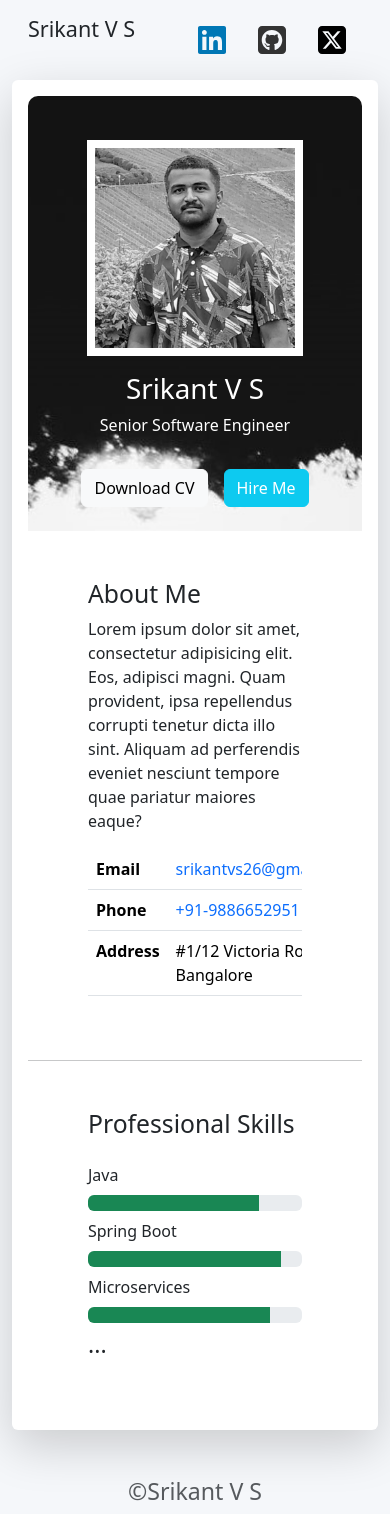
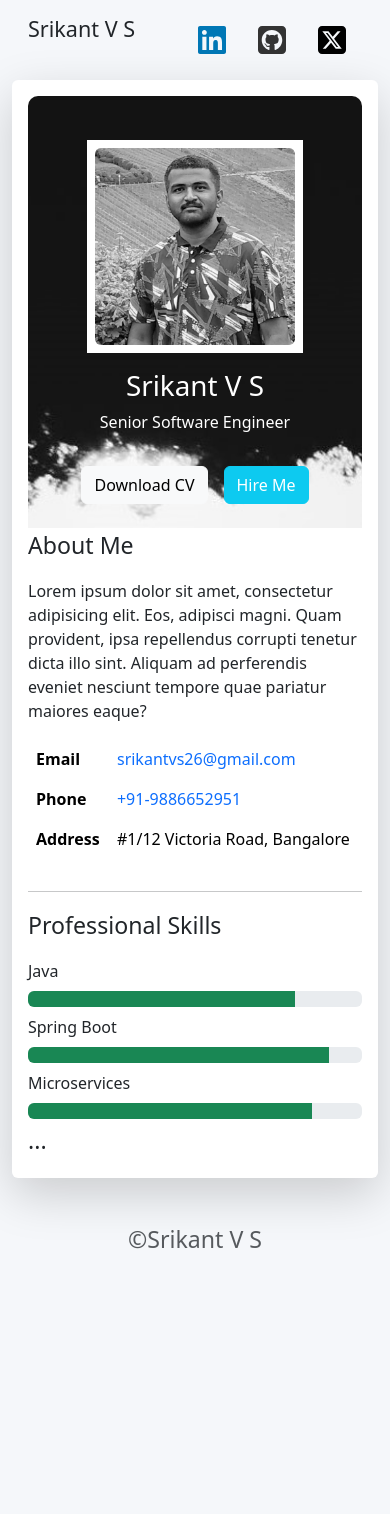
Before and after one commit to srikantvs26/codespaces-react, a React (Vite) app: page / in a window 390 px wide. After the commit the page ends 1262 px from the top, so only its background shows below. Built offline with nearby package versions, Linux system fonts and the light colour scheme.

Commit message:
made the page responsive for mobile screens.

```diff
--- a/src/App.jsx
+++ b/src/App.jsx
@@ -1,12 +1,12 @@
-import './App.css';
-import 'bootstrap/dist/css/bootstrap.min.css';
-import logo from './logo.svg';
-import profilePic from './assets/profilePic.jpg';
-import { useEffect } from 'react';
-import AOS from 'aos';
-import 'aos/dist/aos.css';
-import Header from './Header';
-import { Footer } from './Footer';
+import "./App.css";
+import "bootstrap/dist/css/bootstrap.min.css";
+import logo from "./logo.svg";
+import profilePic from "./assets/profilePic.jpg";
+import { useEffect } from "react";
+import AOS from "aos";
+import "aos/dist/aos.css";
+import Header from "./Header";
+import { Footer } from "./Footer";
 
 function App() {
   useEffect(() => {
@@ -33,6 +33,7 @@ function App() {
                       alt="profile picture"
                       height="200"
                       width="200"
+                      className="img-fluid rounded"
                     />
                   </div>
                 </div>
@@ -70,9 +71,9 @@ function App() {
                 </div>
               </div>
             </div>
-            <div className="row m-5">
+            <div className="row mt-md-5 mt-lg-3">
               <div className="col-lg-6">
-                <h2 className="text-dark">About Me</h2>
+                <p className="text-dark fs-3 fw-normal">About Me</p>
                 <p>
                   Lorem ipsum dolor sit amet, consectetur adipisicing elit. Eos,
                   adipisci magni. Quam provident, ipsa repellendus corrupti
@@ -84,7 +85,7 @@ function App() {
                 <div className="row">
                   <div className="col-lg-9 offset-lg-3">
                     <div className="table-responsive">
-                      <table className="table">
+                      <table className="table table-borderless">
                         <tbody>
                           <tr>
                             <th scope="row">Email</th>
@@ -120,9 +121,9 @@ function App() {
               </div>
             </div>
             <hr />
-            <div className="row m-5">
-              <div className="col-lg-12 mb-3">
-                <h2>Professional Skills</h2>{' '}
+            <div className="row">
+              <div className="col-lg-12">
+                <p className="text-dark fs-3 fw-normal">Professional Skills</p>
               </div>
               <div className="col-lg-6">
                 <div className="mb-2">
@@ -137,7 +138,7 @@ function App() {
                   >
                     <div
                       class="progress-bar bg-success"
-                      style={{ width: '80%' }}
+                      style={{ width: "80%" }}
                       data-aos="zoom-in-right"
                       data-aos-delay="100"
                       data-aos-once="true"
@@ -157,7 +158,7 @@ function App() {
                   >
                     <div
                       class="progress-bar bg-success"
-                      style={{ width: '90%' }}
+                      style={{ width: "90%" }}
                       data-aos="zoom-in-right"
                       data-aos-delay="200"
                       data-aos-once="true"
@@ -177,7 +178,7 @@ function App() {
                   >
                     <div
                       class="progress-bar bg-success"
-                      style={{ width: '85%' }}
+                      style={{ width: "85%" }}
                       data-aos="zoom-in-right"
                       data-aos-delay="300"
                       data-aos-once="true"
```
Also changed, not shown: src/App.css (+3 -3 lines).
